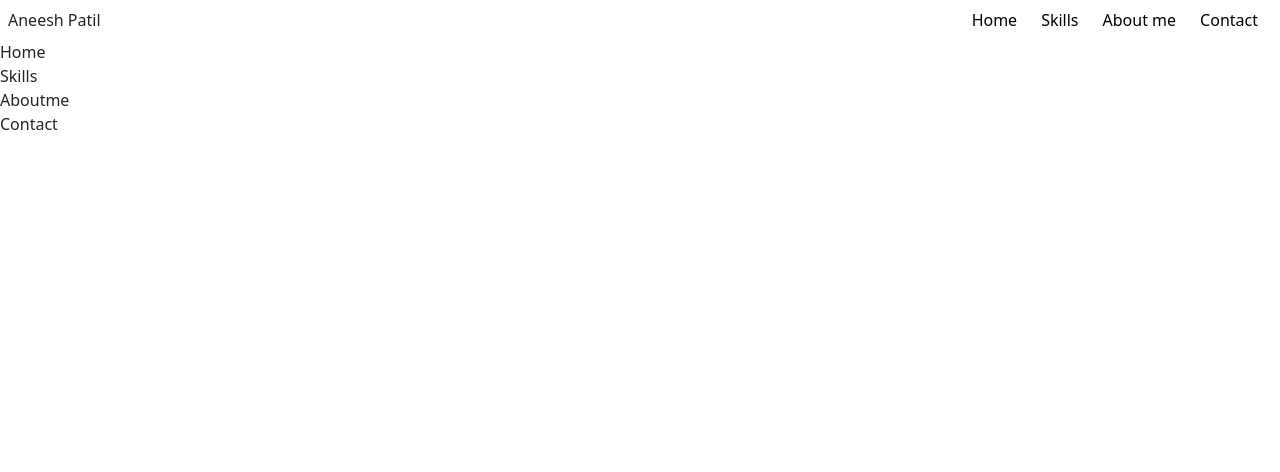
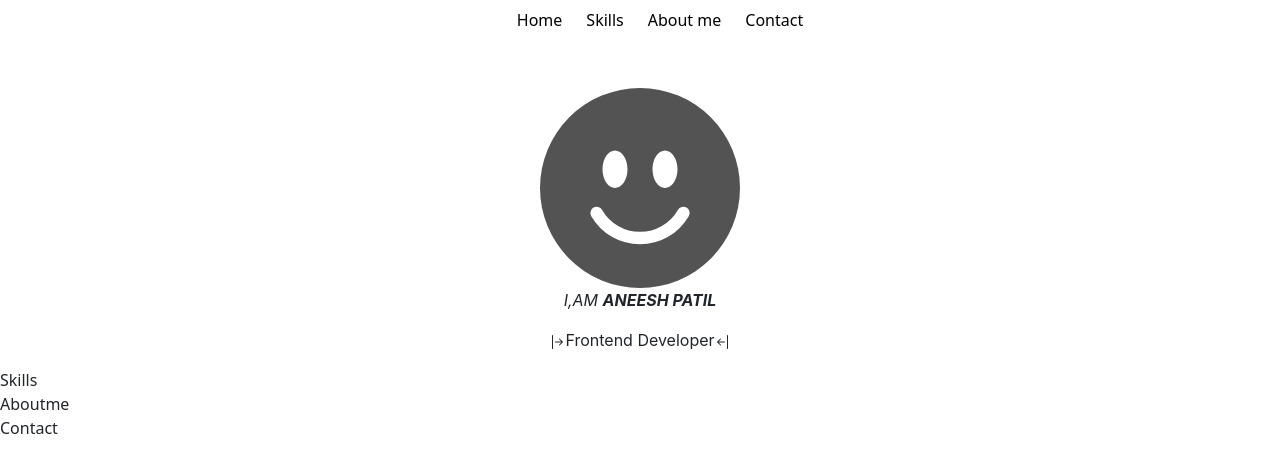
Before and after one commit to PatilAneesh/my-portfolio, a React (Create React App) app: page / in a window 1280 px wide. Shown: the top 472 px of the page. Built offline with nearby package versions, Linux system fonts and the light colour scheme.

Commit message:
3 files modified

```diff
--- a/src/components/Header.js
+++ b/src/components/Header.js
@@ -3,8 +3,7 @@ import './Header.css';
 const Header = () => {
   return (
     <>
-      <div className="header d-flex justify-content-between p-2">
-        <div>Aneesh Patil</div>
+      <div className="header d-flex justify-content-center p-2">
         <ul className="list d-flex">
           <li>
             <a href="#">Home</a>
--- a/src/components/Home.css
+++ b/src/components/Home.css
@@ -0,0 +1,18 @@
+.smiley svg {
+  animation: animation 2s infinite;
+}
+
+@keyframes animation {
+  0% {
+    fill: #050505;
+  }
+  33% {
+    fill: #bdbbbd;
+  }
+  66% {
+    fill: #141414;
+  }
+  100% {
+    fill: #bbbcbd;
+  }
+}
--- a/src/components/Home.js
+++ b/src/components/Home.js
@@ -1,9 +1,28 @@
 import React from 'react';
-
+import './Home.css';
 const Home = () => {
   return (
     <>
-      <div>Home</div>
+      <div className="smiley d-flex justify-content-center pt-5">
+        <svg
+          xmlns="http://www.w3.org/2000/svg"
+          width="200"
+          height="200"
+          fill="currentColor"
+          className="bi bi-emoji-smile-fill"
+          viewBox="0 0 16 16"
+        >
+          <path d="M8 16A8 8 0 1 0 8 0a8 8 0 0 0 0 16zM7 6.5C7 7.328 6.552 8 6 8s-1-.672-1-1.5S5.448 5 6 5s1 .672 1 1.5zM4.285 9.567a.5.5 0 0 1 .683.183A3.498 3.498 0 0 0 8 11.5a3.498 3.498 0 0 0 3.032-1.75.5.5 0 1 1 .866.5A4.498 4.498 0 0 1 8 12.5a4.498 4.498 0 0 1-3.898-2.25.5.5 0 0 1 .183-.683zM10 8c-.552 0-1-.672-1-1.5S9.448 5 10 5s1 .672 1 1.5S10.552 8 10 8z" />
+        </svg>
+      </div>
+      <div className="text d-flex flex-column align-items-center">
+        <p><i>I,AM <b>ANEESH PATIL</b></i></p>
+        <p><svg xmlns="http://www.w3.org/2000/svg" width="16" height="16" fill="currentColor" class="bi bi-arrow-bar-right" viewBox="0 0 16 16">
+  <path fill-rule="evenodd" d="M6 8a.5.5 0 0 0 .5.5h5.793l-2.147 2.146a.5.5 0 0 0 .708.708l3-3a.5.5 0 0 0 0-.708l-3-3a.5.5 0 0 0-.708.708L12.293 7.5H6.5A.5.5 0 0 0 6 8Zm-2.5 7a.5.5 0 0 1-.5-.5v-13a.5.5 0 0 1 1 0v13a.5.5 0 0 1-.5.5Z"/>
+</svg>Frontend Developer<svg xmlns="http://www.w3.org/2000/svg" width="16" height="16" fill="currentColor" class="bi bi-arrow-bar-left" viewBox="0 0 16 16">
+  <path fill-rule="evenodd" d="M12.5 15a.5.5 0 0 1-.5-.5v-13a.5.5 0 0 1 1 0v13a.5.5 0 0 1-.5.5ZM10 8a.5.5 0 0 1-.5.5H3.707l2.147 2.146a.5.5 0 0 1-.708.708l-3-3a.5.5 0 0 1 0-.708l3-3a.5.5 0 1 1 .708.708L3.707 7.5H9.5a.5.5 0 0 1 .5.5Z"/>
+</svg></p>
+      </div>
     </>
   );
 };
```
